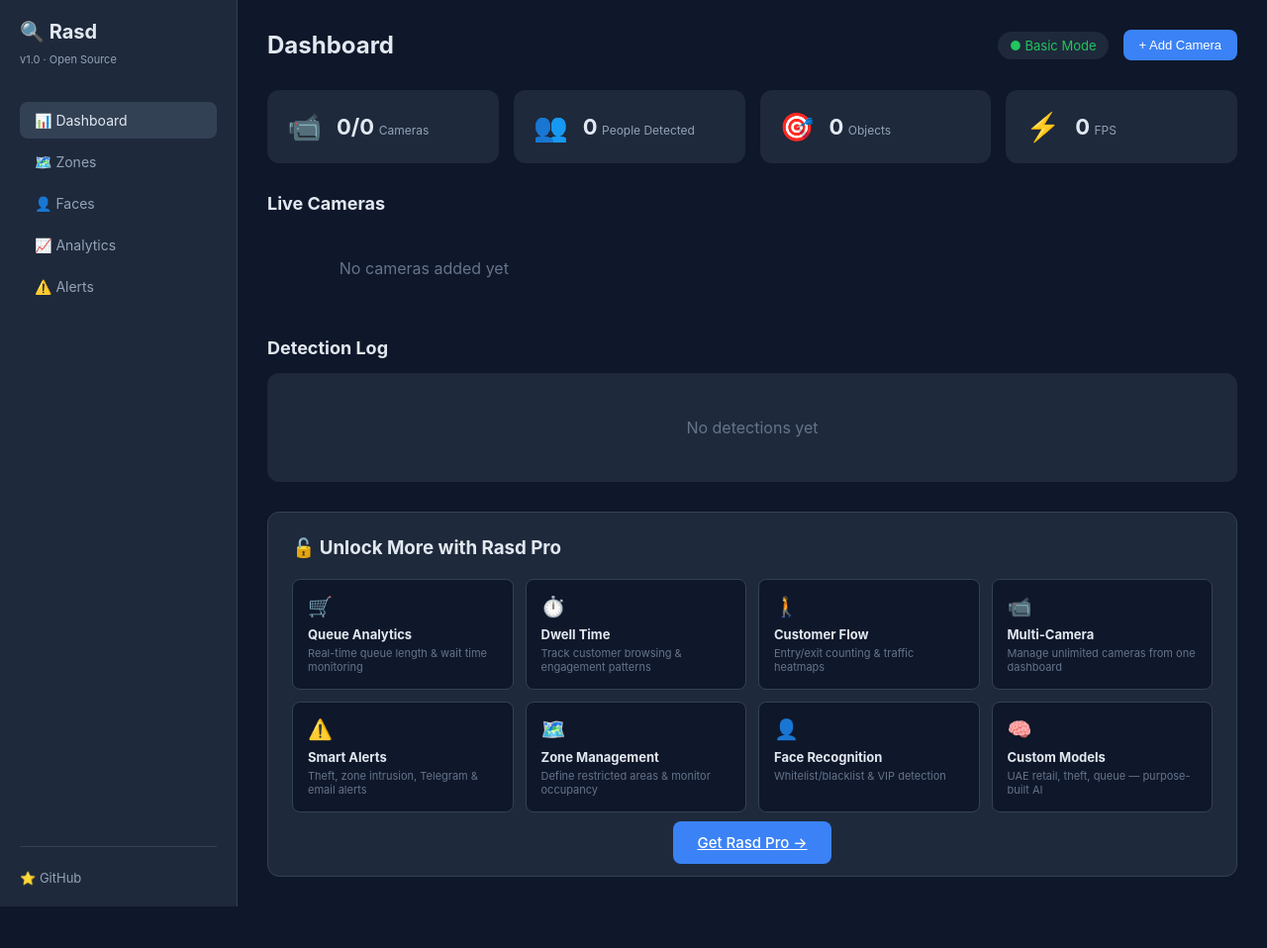
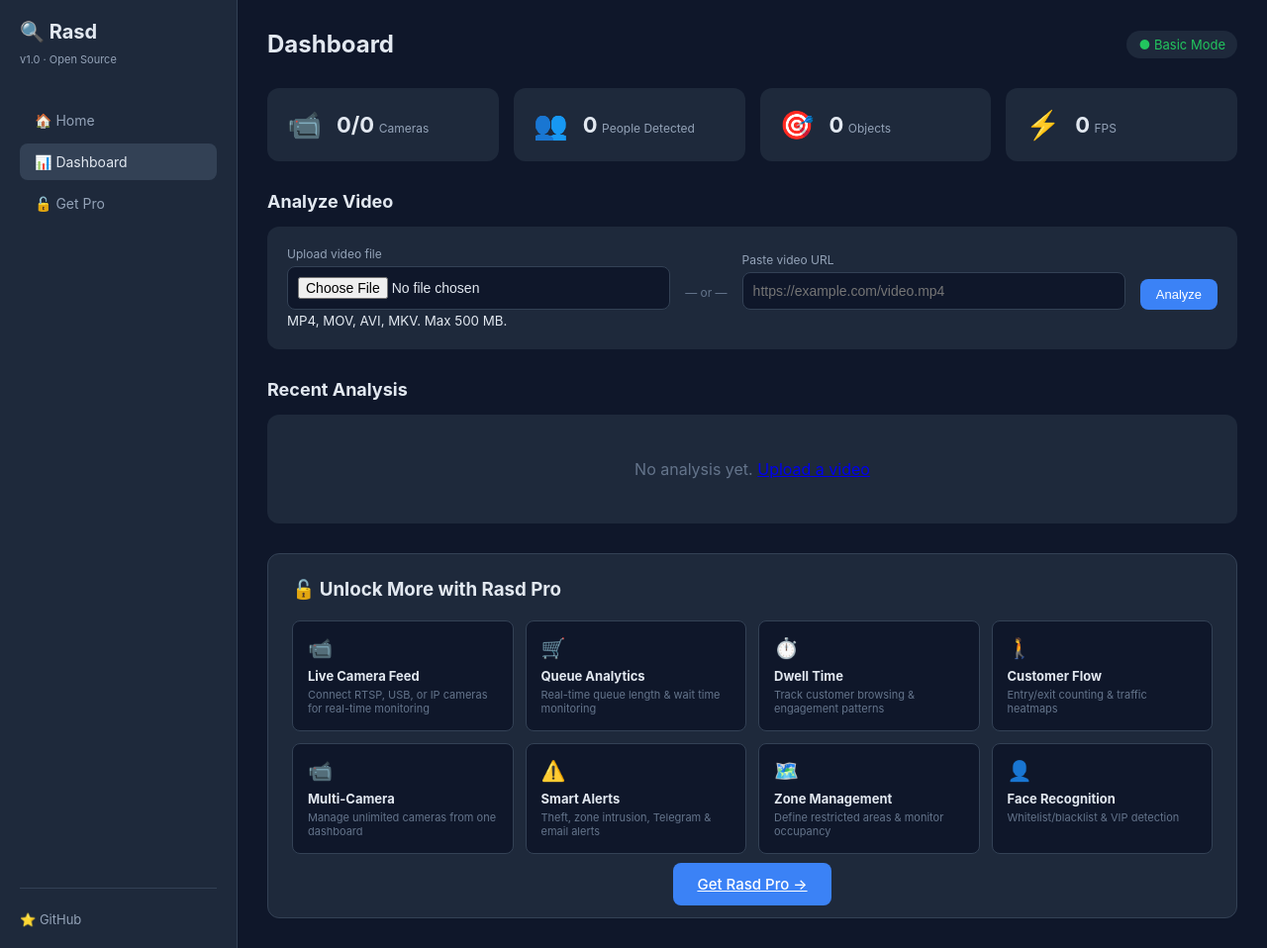
Before and after one commit to maidulcu/rasd, a FastAPI app: page /dashboard in a window 1280 px wide. Shown: the whole page at 99% size. Before the commit the page ends 916 px from the top, so only its background shows below. Run offline with FastAPI, Linux system fonts and the light colour scheme; data that the repository does not hold is empty.

Commit message:
Add video upload to dashboard, remove Add Camera, simplify dashboard

```diff
--- a/app/dashboard/static/css/dashboard.css
+++ b/app/dashboard/static/css/dashboard.css
@@ -83,6 +83,13 @@ body { font-family: -apple-system, BlinkMacSystemFont, 'Segoe UI', sans-serif; b
     background: #0f172a; color: #e2e8f0; font-size: 14px;
 }
 
+.upload-card { background: #1e293b; border-radius: 12px; padding: 20px; }
+.upload-row { display: flex; gap: 15px; align-items: flex-end; flex-wrap: wrap; }
+.upload-field { flex: 1; min-width: 200px; }
+.upload-field label { display: block; font-size: 12px; color: #94a3b8; margin-bottom: 5px; }
+.upload-field input { width: 100%; padding: 10px; border: 1px solid #334155; border-radius: 8px; background: #0f172a; color: #e2e8f0; font-size: 14px; }
+.upload-or { color: #64748b; font-size: 12px; padding-bottom: 10px; }
+
 .pro-features { background: #1e293b; border-radius: 12px; padding: 24px; border: 1px solid #334155; }
 .pro-header { margin-bottom: 20px; }
 .pro-grid { display: grid; grid-template-columns: repeat(4, 1fr); gap: 12px; margin-bottom: 20px; }
--- a/app/dashboard/static/js/dashboard.js
+++ b/app/dashboard/static/js/dashboard.js
@@ -1,85 +1,39 @@
-let cameras = [];
+document.getElementById('upload-form').addEventListener('submit', async (e) => {
+    e.preventDefault();
+    const form = e.target;
+    const formData = new FormData(form);
 
-async function loadCameras() {
-    const res = await fetch('/api/cameras');
-    const data = await res.json();
-    cameras = data.cameras;
-    renderCameras();
+    const btn = form.querySelector('button[type="submit"]');
+    btn.textContent = 'Analyzing...';
+    btn.disabled = true;
+
+    try {
+        const res = await fetch('/analyze', { method: 'POST', body: formData });
+        if (res.redirected) {
+            window.location.href = res.url;
+        } else if (res.ok) {
+            window.location.href = '/dashboard';
+        } else {
+            alert('Analysis failed. Try again.');
+            btn.textContent = 'Analyze';
+            btn.disabled = false;
         }
-
-function renderCameras() {
-    const grid = document.getElementById('camera-grid');
-    grid.innerHTML = cameras.length === 0 ? '<div class="no-cameras">No cameras added yet</div>' : '';
-
-    cameras.forEach(cam => {
-        const card = document.createElement('div');
-        card.className = 'camera-card';
-        card.innerHTML = `
-            <div class="camera-preview">
-                <div class="camera-placeholder">📹 ${cam.source.toUpperCase()}</div>
-                <div class="camera-status">${cam.status}</div>
-            </div>
-            <div class="camera-info">
-                <h4>${cam.name}</h4>
-                <p class="camera-location">${cam.location || 'No location'}</p>
-                <div class="camera-stats">
-                    <span class="people">👥 ${cam.people_count}</span>
-                </div>
-                <div class="camera-actions">
-                    <button class="btn btn-small" onclick="deleteCamera('${cam.id}')">Delete</button>
-                </div>
-            </div>
-        `;
-        grid.appendChild(card);
+    } catch (err) {
+        alert('Error: ' + err.message);
+        btn.textContent = 'Analyze';
+        btn.disabled = false;
+    }
 });
-}
-
-function openAddCamera() {
-    document.getElementById('add-camera-modal').classList.add('active');
-}
-
-function closeModal(id) {
-    document.getElementById(id).classList.remove('active');
-}
-
-function showUpgrade() {
-    document.getElementById('upgrade-modal').classList.add('active');
-}
-
-document.getElementById('add-camera-form').onsubmit = async (e) => {
-    e.preventDefault();
-    const data = {
-        name: document.getElementById('camera-name').value,
-        source: document.getElementById('camera-source').value,
-        url: document.getElementById('camera-url').value,
-        location: document.getElementById('camera-location').value,
-    };
-    await fetch('/api/cameras', {
-        method: 'POST',
-        headers: {'Content-Type': 'application/json'},
-        body: JSON.stringify(data),
-    });
-    closeModal('add-camera-modal');
-    loadCameras();
-    e.target.reset();
-};
-
-async function deleteCamera(id) {
-    await fetch(`/api/cameras/${id}`, {method: 'DELETE'});
-    loadCameras();
-}
 
 async function loadStats() {
+    try {
         const res = await fetch('/api/stats');
         const data = await res.json();
-    document.getElementById('cameras-online').textContent = `${data.online_cameras}/${data.total_cameras}`;
         document.getElementById('people-detected').textContent = data.total_people;
         document.getElementById('objects-count').textContent = data.total_objects;
         document.getElementById('fps-display').textContent = data.fps;
+    } catch (e) {}
 }
 
-document.getElementById('connection-status').className = 'status online';
-document.getElementById('connection-status').textContent = '● Basic Mode';
-
-loadCameras();
+loadStats();
 setInterval(loadStats, 5000);
--- a/app/dashboard/templates/dashboard.html
+++ b/app/dashboard/templates/dashboard.html
@@ -14,11 +14,9 @@
                 <span class="version">v1.0 · Open Source</span>
             </div>
             <nav>
-                <a href="#" class="nav-item active">📊 Dashboard</a>
-                <a href="#" class="nav-item" onclick="showUpgrade()">🗺️ Zones</a>
-                <a href="#" class="nav-item" onclick="showUpgrade()">👤 Faces</a>
-                <a href="#" class="nav-item" onclick="showUpgrade()">📈 Analytics</a>
-                <a href="#" class="nav-item" onclick="showUpgrade()">⚠️ Alerts</a>
+                <a href="/" class="nav-item">🏠 Home</a>
+                <a href="/dashboard" class="nav-item active">📊 Dashboard</a>
+                <a href="https://rasdai.com" target="_blank" class="nav-item">🔓 Get Pro</a>
             </nav>
             <div class="sidebar-footer">
                 <a href="https://github.com/maidulcu/rasd" target="_blank" class="github-link">⭐ GitHub</a>
@@ -29,8 +27,7 @@
             <header class="header">
                 <h2>Dashboard</h2>
                 <div class="header-actions">
-                    <span class="status" id="connection-status">● Disconnected</span>
-                    <button class="btn btn-primary" onclick="openAddCamera()">+ Add Camera</button>
+                    <span class="status online">● Basic Mode</span>
                 </div>
             </header>
 
@@ -38,7 +35,7 @@
                 <div class="stat-card">
                     <div class="stat-icon">📹</div>
                     <div class="stat-info">
-                        <span class="stat-value" id="cameras-online">0/0</span>
+                        <span class="stat-value">0/0</span>
                         <span class="stat-label">Cameras</span>
                     </div>
                 </div>
@@ -67,18 +64,33 @@
 
             <section class="section">
                 <div class="section-header">
-                    <h3>Live Cameras</h3>
+                    <h3>Analyze Video</h3>
                 </div>
-                <div class="camera-grid" id="camera-grid">
+                <div class="upload-card">
+                    <form id="upload-form" enctype="multipart/form-data">
+                        <div class="upload-row">
+                            <div class="upload-field">
+                                <label>Upload video file</label>
+                                <input type="file" name="video_file" accept="video/mp4,video/quicktime,video/x-msvideo,video/x-matroska">
+                            </div>
+                            <div class="upload-or">— or —</div>
+                            <div class="upload-field">
+                                <label>Paste video URL</label>
+                                <input type="url" name="video_url" placeholder="https://example.com/video.mp4">
+                            </div>
+                            <button type="submit" class="btn btn-primary">Analyze</button>
+                        </div>
+                        <small class="text-muted">MP4, MOV, AVI, MKV. Max 500 MB.</small>
+                    </form>
                 </div>
             </section>
 
             <section class="section">
                 <div class="section-header">
-                    <h3>Detection Log</h3>
+                    <h3>Recent Analysis</h3>
                 </div>
-                <div class="alerts-feed" id="detection-log">
-                    <div class="no-alerts">No detections yet</div>
+                <div class="alerts-feed" id="recent-analysis">
+                    <div class="no-alerts">No analysis yet. <a href="/">Upload a video</a></div>
                 </div>
             </section>
 
@@ -87,6 +99,11 @@
                     <h3>🔓 Unlock More with Rasd Pro</h3>
                 </div>
                 <div class="pro-grid">
+                    <div class="pro-card">
+                        <span class="pro-icon">📹</span>
+                        <h4>Live Camera Feed</h4>
+                        <p>Connect RTSP, USB, or IP cameras for real-time monitoring</p>
+                    </div>
                     <div class="pro-card">
                         <span class="pro-icon">🛒</span>
                         <h4>Queue Analytics</h4>
@@ -122,11 +139,6 @@
                         <h4>Face Recognition</h4>
                         <p>Whitelist/blacklist & VIP detection</p>
                     </div>
-                    <div class="pro-card">
-                        <span class="pro-icon">🧠</span>
-                        <h4>Custom Models</h4>
-                        <p>UAE retail, theft, queue — purpose-built AI</p>
-                    </div>
                 </div>
                 <div class="pro-cta">
                     <a href="https://rasdai.com" target="_blank" class="btn btn-primary btn-lg">Get Rasd Pro →</a>
@@ -135,54 +147,6 @@
         </main>
     </div>
 
-    <!-- Add Camera Modal -->
-    <div class="modal" id="add-camera-modal">
-        <div class="modal-content">
-            <div class="modal-header">
-                <h3>Add Camera</h3>
-                <button class="close" onclick="closeModal('add-camera-modal')">&times;</button>
-            </div>
-            <form id="add-camera-form">
-                <div class="form-group">
-                    <label>Camera Name</label>
-                    <input type="text" id="camera-name" placeholder="e.g., Front Entrance" required>
-                </div>
-                <div class="form-group">
-                    <label>Source</label>
-                    <select id="camera-source">
-                        <option value="rtsp">RTSP Stream</option>
-                        <option value="file">Video File</option>
-                        <option value="usb">USB Camera</option>
-                    </select>
-                </div>
-                <div class="form-group">
-                    <label>URL / Path</label>
-                    <input type="text" id="camera-url" placeholder="rtsp://user:pass@192.168.1.100:554/stream" required>
-                </div>
-                <div class="form-group">
-                    <label>Location</label>
-                    <input type="text" id="camera-location" placeholder="e.g., Building A">
-                </div>
-                <button type="submit" class="btn btn-primary btn-full">Add Camera</button>
-            </form>
-        </div>
-    </div>
-
-    <!-- Upgrade Modal -->
-    <div class="modal" id="upgrade-modal">
-        <div class="modal-content">
-            <div class="modal-header">
-                <h3>🔓 Pro Feature</h3>
-                <button class="close" onclick="closeModal('upgrade-modal')">&times;</button>
-            </div>
-            <div class="upgrade-body">
-                <p>This feature is available in <strong>Rasd Pro</strong>.</p>
-                <p>Get queue analytics, dwell time, multi-camera, alerts, and custom AI models.</p>
-                <a href="https://rasdai.com" target="_blank" class="btn btn-primary btn-full">Learn More →</a>
-            </div>
-        </div>
-    </div>
-
     <script src="/static/js/dashboard.js"></script>
 </body>
 </html>
```
Lines whose indentation alone changed are shown as unchanged.
